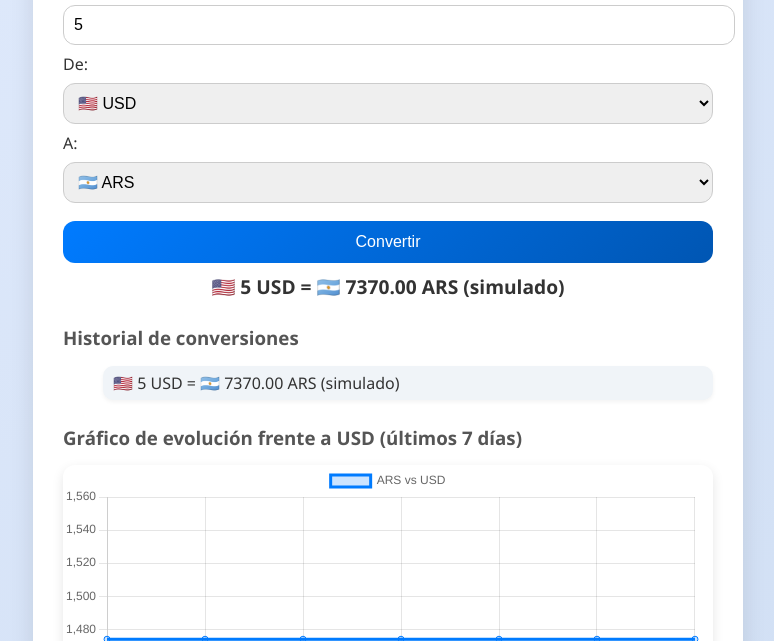
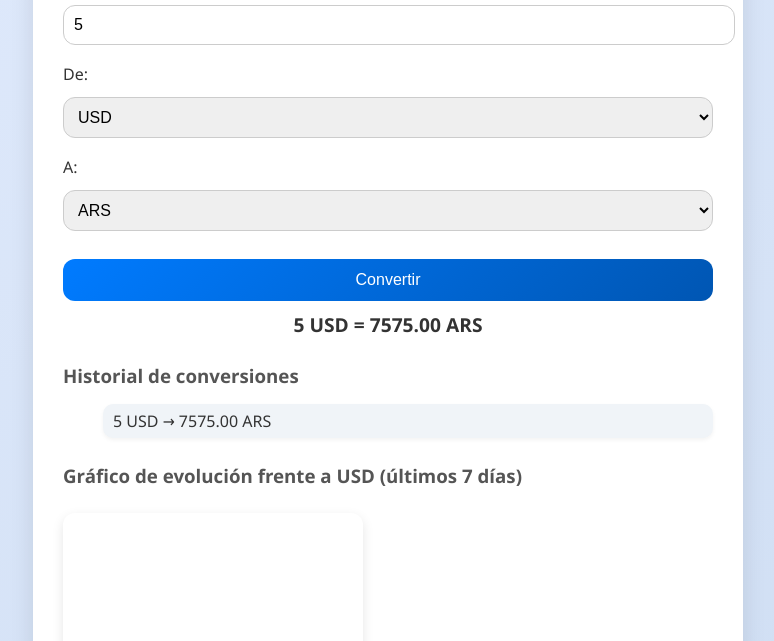
Before and after one commit to NahuBeatZ/conversordemoneda, a website: page public/index.html in a window 1280 px wide. Both pictures are taken after typing "5" into the empty fields and a click on the button "Convertir". Shown: the part 159-800 px from the top of the page, without its empty margins (252-1026 px from the left). Drawn offline with nearby package versions, Linux system fonts and the light colour scheme; no server answers.

Commit message:
conversor

```diff
--- a/public/estilos.css
+++ b/public/estilos.css
@@ -93,3 +93,14 @@ canvas {
   box-shadow: 0 4px 12px rgba(0,0,0,0.1);
   margin-top: 15px;
 }
+
+/* Pequeños ajustes para los selectores */
+.selector {
+  margin: 10px 0;
+}
+.selector label {
+  display: block;
+  margin-bottom: 4px;
+  font-weight: 500;
+  color: #333;
+}
--- a/public/index.html
+++ b/public/index.html
@@ -16,12 +16,18 @@
 
     <div class="selector">
         <label for="monedaOrigen">De:</label>
-<select id="monedaOrigen"></select>
+        <select id="monedaOrigen">
+            <option value="USD">USD</option>
+            <option value="ARS">ARS</option>
+        </select>
     </div>
 
     <div class="selector">
         <label for="monedaDestino">A:</label>
-<select id="monedaDestino"></select>
+        <select id="monedaDestino">
+            <option value="ARS">ARS</option>
+            <option value="USD">USD</option>
+        </select>
     </div>
 
     <button onclick="convertir()">Convertir</button>
--- a/public/scripts.js
+++ b/public/scripts.js
@@ -1,160 +1,124 @@
-const monedaOrigen = document.getElementById("monedaOrigen");
-const monedaDestino = document.getElementById("monedaDestino");
-const resultado = document.getElementById("resultado");
-const cargando = document.getElementById("cargando");
-const historialUL = document.getElementById("historial");
-const graficoCanvas = document.getElementById("graficoMoneda");
+let historial = [];
+let tasas = {};
+let miGrafico;
 
-const listaMonedas = [
-  { code: "USD", flag: "🇺🇸" },
-  { code: "EUR", flag: "🇪🇺" },
-  { code: "ARS", flag: "🇦🇷" },
-  { code: "BRL", flag: "🇧🇷" },
-  { code: "CNY", flag: "🇨🇳" },
-  { code: "MXN", flag: "🇲🇽" },
-  { code: "CLP", flag: "🇨🇱" },
-  { code: "COP", flag: "🇨🇴" },
-  { code: "PEN", flag: "🇵🇪" },
-  { code: "UYU", flag: "🇺🇾" },
-  { code: "BOB", flag: "🇧🇴" },
-  { code: "PYG", flag: "🇵🇾" },
-  { code: "VES", flag: "🇻🇪" }
-];
+// Obtener tasas y actualizar gráfico
+async function obtenerTasas() {
+  try {
+    const response = await fetch('/api/tasas');
+    const data = await response.json();
+    tasas = data.tasas;
+    actualizarGrafico(data.historico);
+  } catch (err) {
+    console.error('Error al obtener tasas:', err);
+    tasas = {
+      USD: 1515, ARS: 1, EUR: 1666.5, BRL: 272.7, GBP: 1893.75, JPY: 18.18
+    };
+  }
+}
 
-let chartMoneda = null;
+// Función de conversión
+function convertir() {
+  const monto = parseFloat(document.getElementById("monto").value);
+  const monedaOrigen = document.getElementById("monedaOrigen").value;
+  const monedaDestino = document.getElementById("monedaDestino").value;
+  const resultadoElem = document.getElementById("resultado");
+  const cargando = document.getElementById("cargando");
 
-// Detectar si estamos en local o en producción (Render)
-const API_URL = window.location.hostname === "localhost"
-  ? "http://localhost:3000/tasas"
-  : "https://conversordemoneda.onrender.com/tasas";
+  if (isNaN(monto) || monto <= 0) {
+    alert("Ingrese un monto válido");
+    return;
+  }
 
-// Tasas simuladas completas
-const tasasSimuladas = {
-  USD: { USD:1, EUR:0.85, ARS:1474, BRL:5.3, CNY:7.1, MXN:18, CLP:953, COP:3872, PEN:3.48, UYU:40, BOB:6.9, PYG:7122, VES:165 },
-  EUR: { USD:1.18, EUR:1, ARS:1735, BRL:6.2, CNY:8.3, MXN:21.5, CLP:1140, COP:4630, PEN:4.1, UYU:46.5, BOB:8, PYG:8280, VES:192 },
-  ARS: { USD:0.00068, EUR:0.00058, ARS:1, BRL:0.0036, CNY:0.0048, MXN:0.012, CLP:0.62, COP:2.63, PEN:0.0023, UYU:0.027, BOB:0.004, PYG:4.84, VES:0.11 },
-  BRL: { USD:0.19, EUR:0.16, ARS:277, BRL:1, CNY:1.34, MXN:3.45, CLP:180, COP:730, PEN:0.66, UYU:7.5, BOB:1.28, PYG:931, VES:28 },
-  CNY: { USD:0.14, EUR:0.12, ARS:207, BRL:0.75, CNY:1, MXN:2.58, CLP:134, COP:544, PEN:0.49, UYU:5.6, BOB:0.95, PYG:693, VES:20.9 },
-  MXN: { USD:0.056, EUR:0.047, ARS:81, BRL:0.29, CNY:0.39, MXN:1, CLP:52, COP:212, PEN:0.19, UYU:2.2, BOB:0.37, PYG:145, VES:4.4 },
-  CLP: { USD:0.00105, EUR:0.00088, ARS:1.55, BRL:0.0055, CNY:0.0075, MXN:0.019, CLP:1, COP:4.1, PEN:0.0036, UYU:0.043, BOB:0.0071, PYG:2.78, VES:0.084 },
-  COP: { USD:0.00026, EUR:0.00022, ARS:0.38, BRL:0.00137, CNY:0.0018, MXN:0.0047, CLP:0.24, COP:1, PEN:0.00087, UYU:0.011, BOB:0.0017, PYG:0.49, VES:0.020 },
-  PEN: { USD:0.29, EUR:0.24, ARS:430, BRL:1.5, CNY:1.1, MXN:5.3, CLP:278, COP:1147, PEN:1, UYU:6.1, BOB:1.85, PYG:913, VES:21 },
-  UYU: { USD:0.025, EUR:0.021, ARS:37, BRL:0.13, CNY:0.18, MXN:0.45, CLP:23, COP:91, PEN:0.16, UYU:1, BOB:0.3, PYG:150, VES:3.6 },
-  BOB: { USD:0.14, EUR:0.125, ARS:242, BRL:0.78, CNY:0.94, MXN:2.7, CLP:147, COP:580, PEN:0.54, UYU:3.33, BOB:1, PYG:495, VES:11 },
-  PYG: { USD:0.00014, EUR:0.00012, ARS:0.21, BRL:0.0011, CNY:0.0014, MXN:0.0069, CLP:0.36, COP:2.03, PEN:0.0011, UYU:0.0067, BOB:0.002, PYG:1, VES:0.022 },
-  VES: { USD:0.006, EUR:0.0052, ARS:0.006, BRL:0.036, CNY:0.048, MXN:0.23, CLP:11.9, COP:50, PEN:0.048, UYU:0.28, BOB:0.09, PYG:45, VES:1 }
-};
+  cargando.style.display = "block";
+  resultadoElem.textContent = "";
 
-// Cargar monedas en los selects
-function cargarMonedas() {
-  listaMonedas.forEach(moneda => {
-    const option1 = document.createElement("option");
-    option1.value = moneda.code;
-    option1.textContent = `${moneda.flag} ${moneda.code}`;
-    monedaOrigen.appendChild(option1);
+  if (!tasas[monedaOrigen] || !tasas[monedaDestino]) {
+    resultadoElem.textContent = "No se pudo obtener la tasa de alguna moneda.";
+    cargando.style.display = "none";
+    return;
+  }
 
-    const option2 = document.createElement("option");
-    option2.value = moneda.code;
-    option2.textContent = `${moneda.flag} ${moneda.code}`;
-    monedaDestino.appendChild(option2);
-  });
+  const montoARS = monto * tasas[monedaOrigen];
+  const resultado = (montoARS / tasas[monedaDestino]).toFixed(2);
 
-  monedaOrigen.value = "USD";
-  monedaDestino.value = "ARS";
-  cargarHistorial();
+  resultadoElem.textContent = `${monto} ${monedaOrigen} = ${resultado} ${monedaDestino}`;
+  resultadoElem.classList.add("animar");
+  setTimeout(() => resultadoElem.classList.remove("animar"), 300);
+
+  historial.unshift(`${monto} ${monedaOrigen} → ${resultado} ${monedaDestino}`);
+  actualizarHistorial();
+
+  cargando.style.display = "none";
 }
 
 // Historial
-function guardarHistorial(texto) {
-  let historial = JSON.parse(localStorage.getItem("historialConversiones") || "[]");
-  historial.unshift(texto);
-  if(historial.length > 5) historial.pop();
-  localStorage.setItem("historialConversiones", JSON.stringify(historial));
-  mostrarHistorial(historial);
-}
-
-function mostrarHistorial(historial) {
-  historialUL.innerHTML = "";
-  historial.forEach(item => {
+function actualizarHistorial() {
+  const historialElem = document.getElementById("historial");
+  historialElem.innerHTML = "";
+  historial.slice(0, 10).forEach(item => {
     const li = document.createElement("li");
     li.textContent = item;
-    historialUL.appendChild(li);
+    historialElem.appendChild(li);
   });
 }
 
-function cargarHistorial() {
-  const historial = JSON.parse(localStorage.getItem("historialConversiones") || "[]");
-  mostrarHistorial(historial);
+// Inicializa selectores
+function initMonedas() {
+  const monedas = ["USD","ARS","EUR","BRL","GBP","JPY"];
+  const selectOrigen = document.getElementById("monedaOrigen");
+  const selectDestino = document.getElementById("monedaDestino");
+
+  selectOrigen.innerHTML = "";
+  selectDestino.innerHTML = "";
+
+  monedas.forEach(moneda => {
+    const option1 = document.createElement("option");
+    option1.value = moneda;
+    option1.textContent = moneda;
+    selectOrigen.appendChild(option1);
+
+    const option2 = document.createElement("option");
+    option2.value = moneda;
+    option2.textContent = moneda;
+    selectDestino.appendChild(option2);
+  });
+
+  selectOrigen.value = "USD";
+  selectDestino.value = "ARS";
 }
 
-// Conversión usando servidor BCRA o simulada
-async function convertir() {
-  const monto = parseFloat(document.getElementById("monto").value);
-  const origen = monedaOrigen.value;
-  const destino = monedaDestino.value;
+// Gráfico multimoneda
+function actualizarGrafico(historico) {
+  if (!historico || historico.length === 0) return;
 
-  if(isNaN(monto)){ resultado.innerText="Ingrese un número válido"; return; }
-  if(origen===destino){ resultado.innerText="Seleccione dos monedas diferentes"; return; }
+  const labels = historico.map(h => h.fecha);
+  const ctx = document.getElementById("graficoMoneda").getContext("2d");
 
-  cargando.style.display="block";
-  resultado.innerText="";
+  if (miGrafico) miGrafico.destroy();
 
-  try {
-    const res = await fetch(`/tasas/${origen}`);
-
-    const data = await res.json();
-
-    const tasa = data[destino] || (tasasSimuladas[origen][destino] || 1);
-    const total = monto * tasa;
-
-    cargando.style.display="none";
-
-    const textoResultado = `${listaMonedas.find(m=>m.code===origen).flag} ${monto} ${origen} = ${listaMonedas.find(m=>m.code===destino).flag} ${total.toFixed(2)} ${destino}`;
-    resultado.innerText = textoResultado;
-
-    resultado.classList.remove("animar");
-    void resultado.offsetWidth;
-    resultado.classList.add("animar");
-
-    guardarHistorial(textoResultado);
-    mostrarGrafico(origen, destino, data);
-
-  } catch(err) {
-    console.error(err);
-    cargando.style.display="none";
-
-    const total = monto * (tasasSimuladas[origen][destino] || 1);
-    const textoResultado = `${listaMonedas.find(m=>m.code===origen).flag} ${monto} ${origen} = ${listaMonedas.find(m=>m.code===destino).flag} ${total.toFixed(2)} ${destino} (simulado)`;
-    resultado.innerText = textoResultado;
-    guardarHistorial(textoResultado);
-    mostrarGrafico(origen, destino);
-  }
-}
-
-// Gráfico de últimos 7 días
-function mostrarGrafico(origen, destino, data=null){
-  const fechas=[], tasas=[];
-  if(data && Array.isArray(data.historial)){
-    data.historial.slice(-7).forEach(item => {
-      fechas.push(item.fecha);
-      tasas.push(item.valor);
-    });
-  } else {
-    const hoy=new Date();
-    for(let i=6;i>=0;i--){
-      const f=new Date();
-      f.setDate(hoy.getDate()-i);
-      fechas.push(`${String(f.getDate()).padStart(2,'0')}/${String(f.getMonth()+1).padStart(2,'0')}`);
-      tasas.push(tasasSimuladas[origen]?.[destino] || 1);
+  miGrafico = new Chart(ctx, {
+    type: 'line',
+    data: {
+      labels,
+      datasets: [
+        { label: "USD → ARS", data: historico.map(h => h.USD), borderColor: "#007BFF", backgroundColor: "rgba(0,123,255,0.2)", tension: 0.3 },
+        { label: "EUR → ARS", data: historico.map(h => h.EUR), borderColor: "#28a745", backgroundColor: "rgba(40,167,69,0.2)", tension: 0.3 },
+        { label: "BRL → ARS", data: historico.map(h => h.BRL), borderColor: "#ffc107", backgroundColor: "rgba(255,193,7,0.2)", tension: 0.3 },
+        { label: "GBP → ARS", data: historico.map(h => h.GBP), borderColor: "#6f42c1", backgroundColor: "rgba(111,66,193,0.2)", tension: 0.3 },
+        { label: "JPY → ARS", data: historico.map(h => h.JPY), borderColor: "#fd7e14", backgroundColor: "rgba(253,126,20,0.2)", tension: 0.3 }
+      ]
+    },
+    options: {
+      responsive: true,
+      plugins: { legend: { display: true } },
+      scales: { x: { title: { display: true, text: "Días" } }, y: { title: { display: true, text: "Valor (ARS)" } } }
     }
-  }
-
-  if(chartMoneda) chartMoneda.destroy();
-  chartMoneda=new Chart(graficoCanvas,{
-    type:'line',
-    data:{ labels:fechas, datasets:[{ label:`${destino} vs ${origen}`, data:tasas, borderColor:'#007BFF', backgroundColor:'rgba(0,123,255,0.2)', tension:0.3, fill:true }] },
-    options:{ responsive:true, plugins:{ legend:{display:true} } }
   });
 }
 
-window.onload = cargarMonedas;
+// Inicialización
+window.addEventListener("DOMContentLoaded", async () => {
+  initMonedas();
+  await obtenerTasas();
+});
```
Also changed, not shown: index.js (+22 -15 lines), package.json (+9 -5 lines), server.js (+37 -21 lines), 1 other file. Lines whose indentation alone changed are shown as unchanged.
